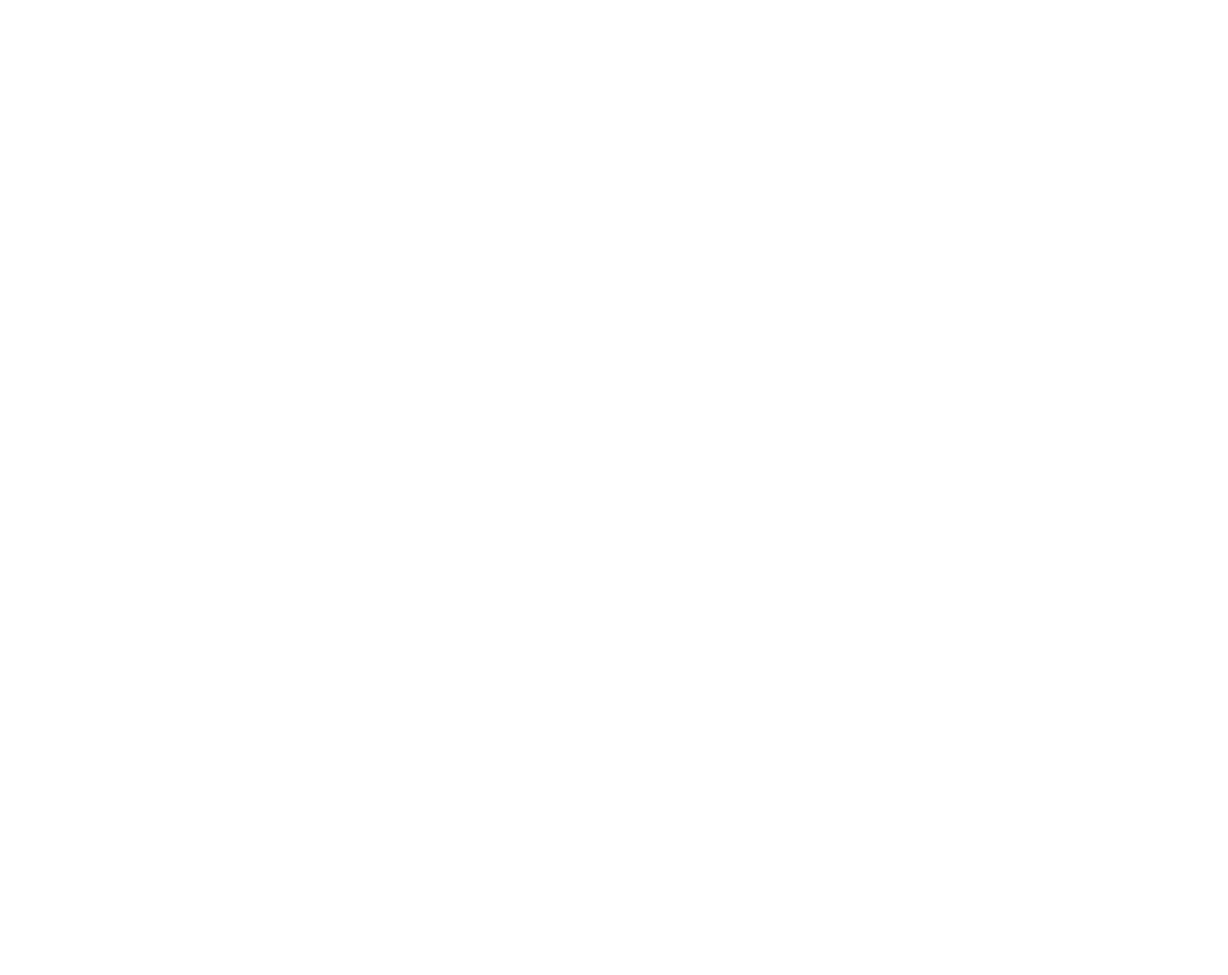
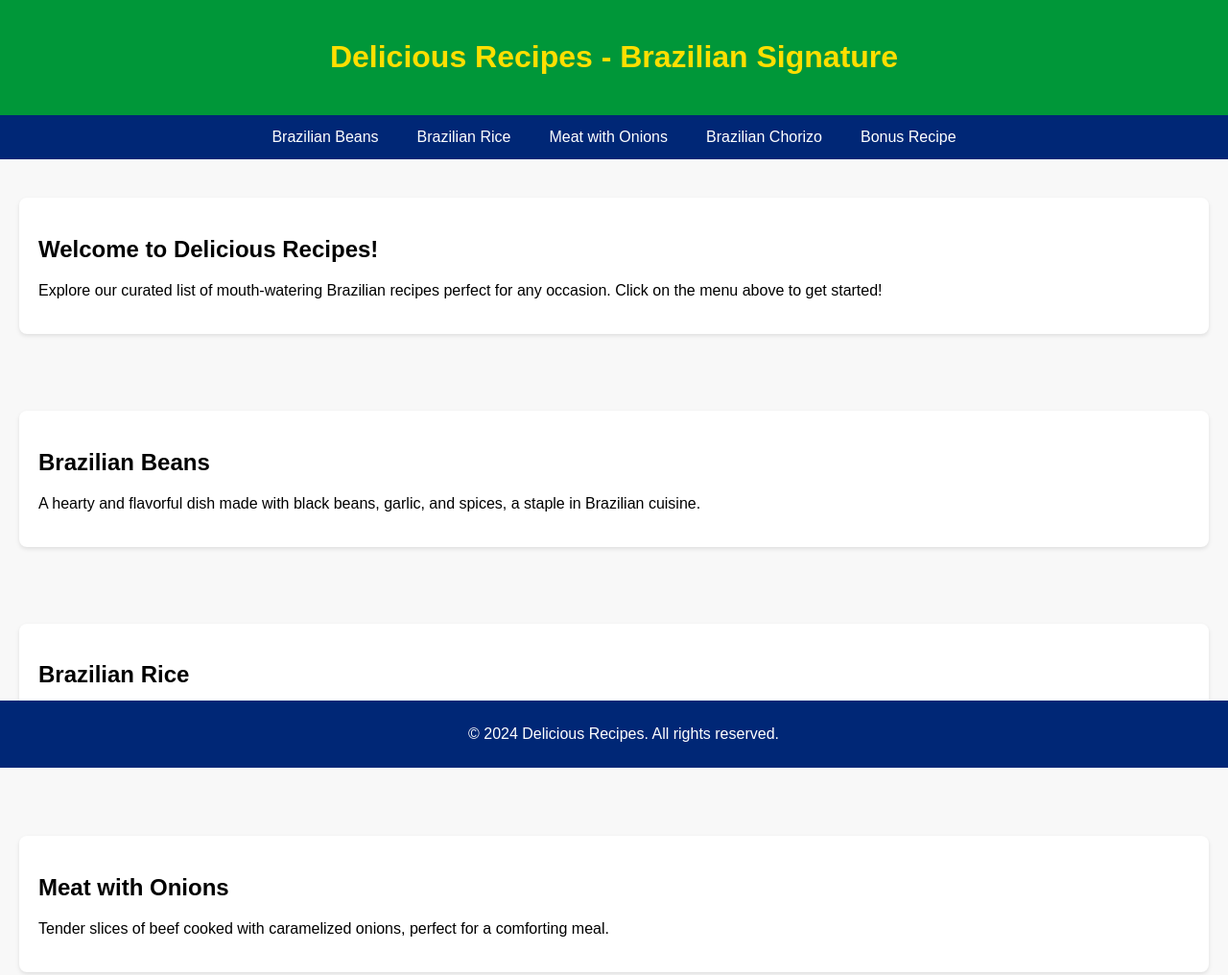
Before and after one commit to ianni92/odin-recipes, a plain HTML site: page index.html in a window 1280 px wide. Shown: the top 1016 px of the page at 96% size. Before the commit the page ends 800 px from the top, so only its background shows below. Drawn offline with Linux system fonts and the light colour scheme.

Commit message:
Finish Final index

```diff
--- a/index.html
+++ b/index.html
@@ -3,9 +3,117 @@
 <head>
     <meta charset="UTF-8">
     <meta name="viewport" content="width=device-width, initial-scale=1.0">
-    <title>Document</title>
+    <title>Delicious Recipes - Brazilian Signature</title>
+    <style>
+        body {
+            font-family: Arial, sans-serif;
+            margin: 0;
+            padding: 0;
+            background-color: #f8f8f8;
+        }
+        header {
+            background-color: #009739; /* Green */
+            color: #ffdf00; /* Yellow */
+            padding: 20px;
+            text-align: center;
+        }
+        nav {
+            background-color: #002776; /* Blue */
+            overflow: hidden;
+            display: flex;
+            justify-content: center;
+        }
+        nav a {
+            display: block;
+            color: white;
+            text-align: center;
+            padding: 14px 20px;
+            text-decoration: none;
+        }
+        nav a:hover {
+            background-color: #ffdf00; /* Yellow */
+            color: black;
+        }
+        .container {
+            padding: 20px;
+        }
+        .recipe {
+            background-color: white;
+            padding: 20px;
+            margin: 20px 0;
+            border-radius: 8px;
+            box-shadow: 0 2px 4px rgba(0,0,0,0.1);
+        }
+        footer {
+            background-color: #002776; /* Blue */
+            color: white;
+            text-align: center;
+            padding: 10px;
+            position: fixed;
+            bottom: 0;
+            width: 100%;
+        }
+    </style>
 </head>
 <body>
 
+<header>
+    <h1>Delicious Recipes - Brazilian Signature</h1>
+</header>
+
+<nav>
+    <a href="recipes/beans.html">Brazilian Beans</a>
+    <a href="recipes/rice.html">Brazilian Rice</a>
+    <a href="recipes/meatonions.html">Meat with Onions</a>
+    <a href="recipes/chorizo.html">Brazilian Chorizo</a>
+    <a href="recipes/bonus.html">Bonus Recipe</a>
+</nav>
+
+<div class="container" id="home">
+    <div class="recipe">
+        <h2>Welcome to Delicious Recipes!</h2>
+        <p>Explore our curated list of mouth-watering Brazilian recipes perfect for any occasion. Click on the menu above to get started!</p>
+    </div>
+</div>
+
+<div class="container" id="recipe1">
+    <div class="recipe">
+        <h2>Brazilian Beans</h2>
+        <p>A hearty and flavorful dish made with black beans, garlic, and spices, a staple in Brazilian cuisine.</p>
+    </div>
+</div>
+
+<div class="container" id="recipe2">
+    <div class="recipe">
+        <h2>Brazilian Rice</h2>
+        <p>Simple and fluffy white rice, often served alongside beans and other traditional dishes.</p>
+    </div>
+</div>
+
+<div class="container" id="recipe3">
+    <div class="recipe">
+        <h2>Meat with Onions</h2>
+        <p>Tender slices of beef cooked with caramelized onions, perfect for a comforting meal.</p>
+    </div>
+</div>
+
+<div class="container" id="recipe4">
+    <div class="recipe">
+        <h2>Brazilian Chorizo</h2>
+        <p>Spicy and flavorful sausage, grilled to perfection and commonly enjoyed at barbecues.</p>
+    </div>
+</div>
+
+<div class="container" id="recipe5">
+    <div class="recipe">
+        <h2>Bonus Recipe</h2>
+        <p>A surprise Brazilian dish to delight your taste buds!</p>
+    </div>
+</div>
+
+<footer>
+    <p>&copy; 2024 Delicious Recipes. All rights reserved.</p>
+</footer>
+
 </body>
 </html>
```
